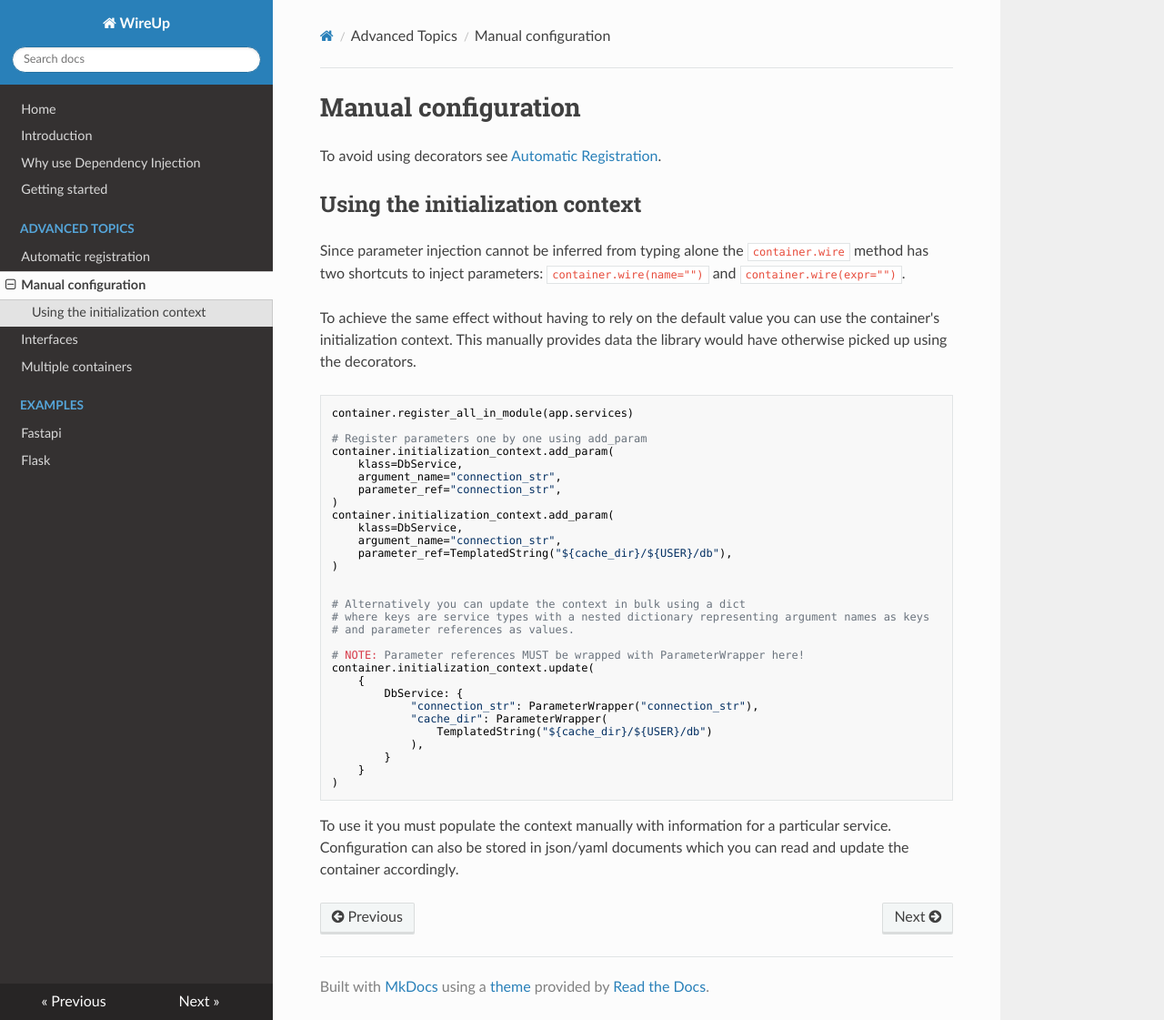
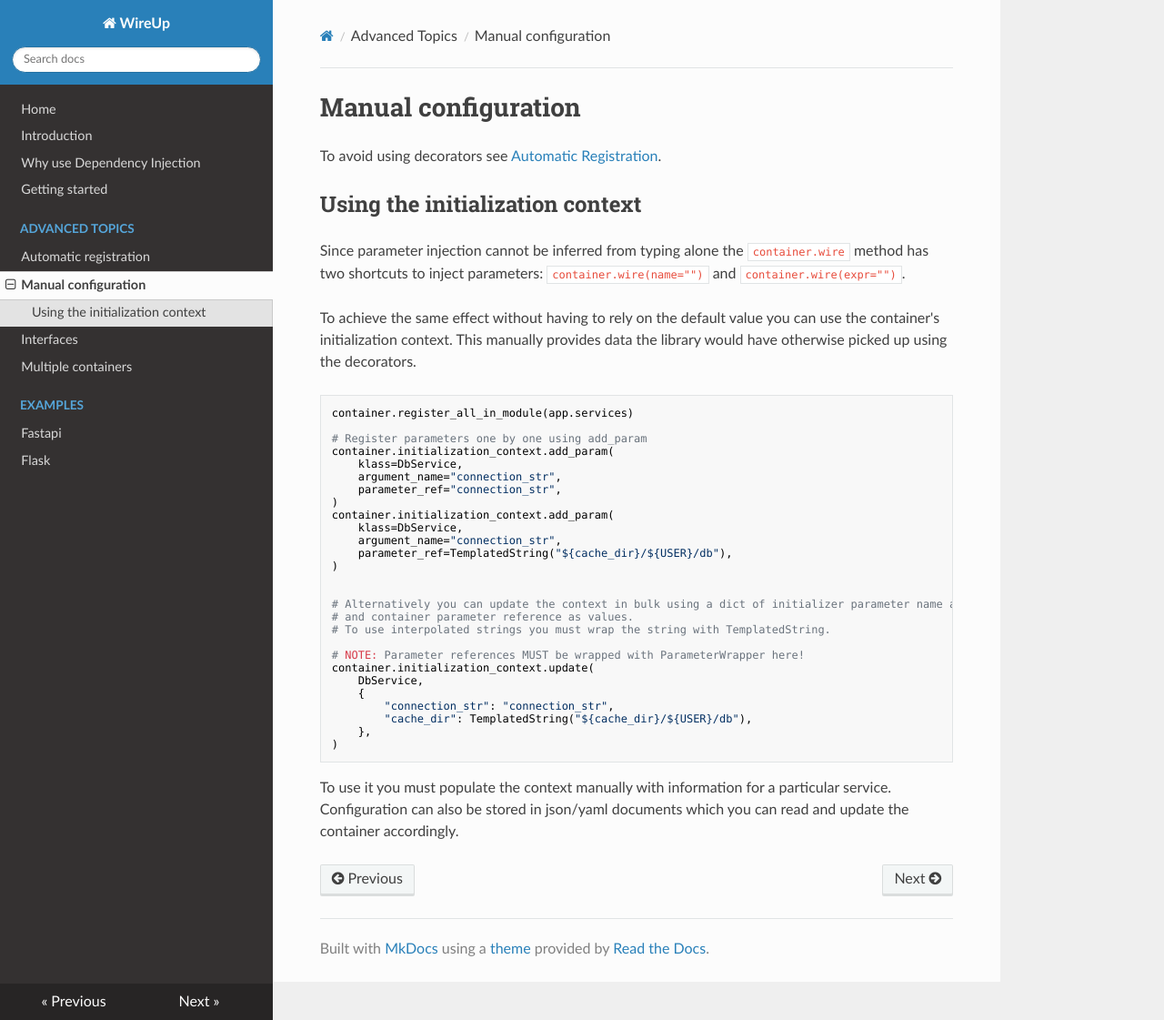
Before and after one commit to maldoinc/wireup, an MkDocs documentation site: the page built from docs/pages/manual_configuration.md, in a window 1280 px wide and 1121 px high. Shown: the whole window at 91% size. Built offline with MkDocs 1.6.1, drawn with Linux system fonts in a browser that asks for light colours; nearby versions of some CDN libraries.

Commit message:
Update initcontext.update method

````diff
--- a/docs/pages/manual_configuration.md
+++ b/docs/pages/manual_configuration.md
@@ -28,20 +28,17 @@ container.initialization_context.add_param(
 )
 
 
-# Alternatively you can update the context in bulk using a dict
-# where keys are service types with a nested dictionary representing argument names as keys
-# and parameter references as values.
+# Alternatively you can update the context in bulk using a dict of initializer parameter name as keys
+# and container parameter reference as values.
+# To use interpolated strings you must wrap the string with TemplatedString.
 
 # NOTE: Parameter references MUST be wrapped with ParameterWrapper here!
 container.initialization_context.update(
+    DbService,
     {
-        DbService: {
-            "connection_str": ParameterWrapper("connection_str"),
-            "cache_dir": ParameterWrapper(
-                TemplatedString("${cache_dir}/${USER}/db")
-            ),
-        }
-    }
+        "connection_str": "connection_str",
+        "cache_dir": TemplatedString("${cache_dir}/${USER}/db"),
+    },
 )
 ```
 
--- a/pyproject.toml
+++ b/pyproject.toml
@@ -14,6 +14,7 @@ black = "^23.7.0"
 ruff = "^0.0.284"
 setuptools = "^68.0.0"
 mkdocs = "^1.5.2"
+pylint = "^2.17.5"
 
 [tool.black]
 line-length = 120
````
Also changed, not shown: docs/pages/examples/flask.md (+1 -4 lines), 5 other files.
